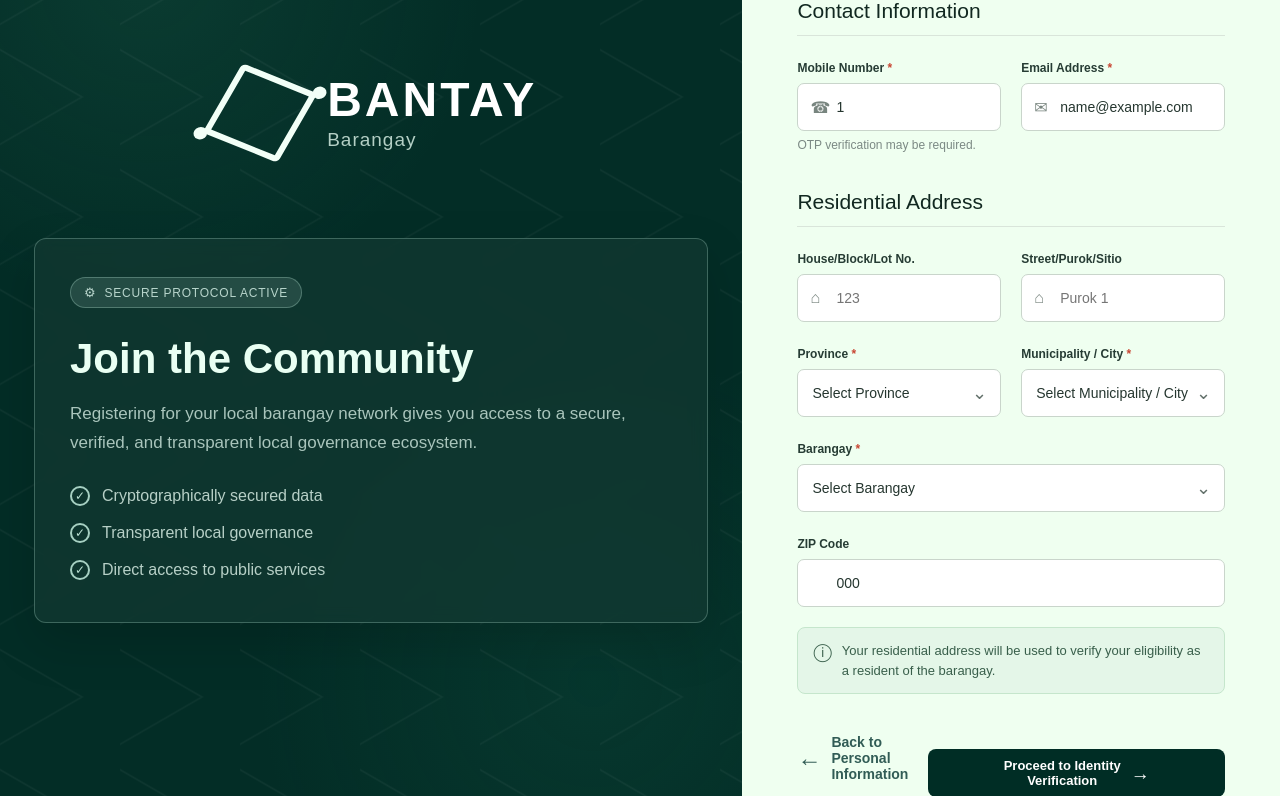
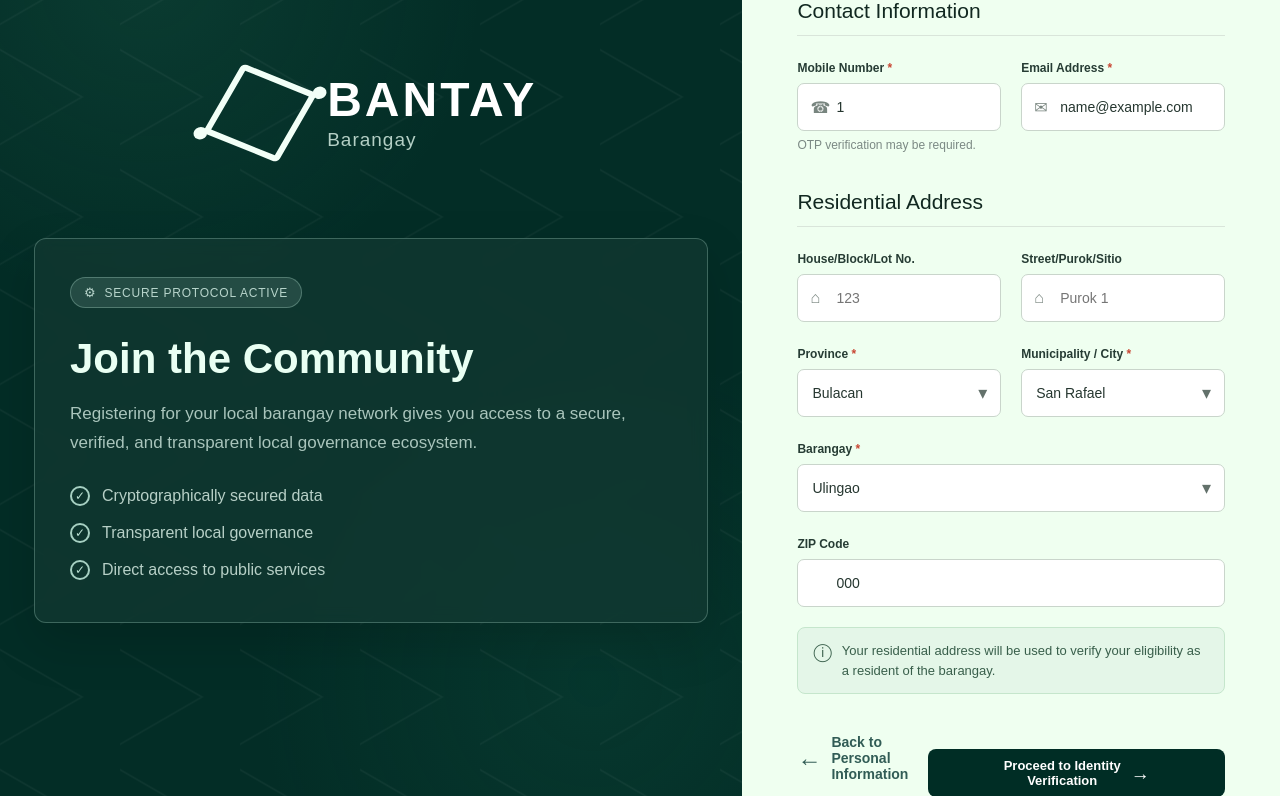
Before and after one commit to jeemndz/bantaybarangay, a Django app: template templates/registration/step2_contact.html in a window 1280 px wide. Shown: the part 263-1059 px from the top of the page. Run offline with Django 5.2, Linux system fonts and the light colour scheme; the template is opened without the code that fills it: most values are stand-ins (such as "Sample title", 1, 10 or a date in 2020).

Commit message:
changes in UI

```diff
--- a/templates/registration/registration.html
+++ b/templates/registration/registration.html
@@ -407,7 +407,7 @@
 
 
                                 <span class="select-arrow">
-                                    ⌄
+                                    ▾
                                 </span>
 
 
@@ -494,7 +494,7 @@
 
 
                             <span class="select-arrow">
-                                ⌄
+                                ▾
                             </span>
 
 
--- a/templates/registration/step2_contact.html
+++ b/templates/registration/step2_contact.html
@@ -462,43 +462,14 @@
                             <div class="input-wrapper select-wrapper">
 
 
-                                <select
-                                    id="province"
-                                    name="province"
-                                    required
-                                >
+                                <select id="province" name="province" required>
 
-                                    <option value="">
-                                        Select Province
-                                    </option>
-
-
-                                    <option
-                                        value="Bulacan"
-                                        {% if registration_data.province == "Bulacan" %}
-                                            selected
-                                        {% endif %}
-                                    >
-                                        Bulacan
-                                    </option>
-
-
-                                    <option
-                                        value="Metro Manila"
-                                        {% if registration_data.province == "Metro Manila" %}
-                                            selected
-                                        {% endif %}
-                                    >
-                                        Metro Manila
-                                    </option>
-
+                                    <option value="Bulacan" {% if registration_data.province == "Bulacan" %}selected {% endif %}> Bulacan </option>
 
                                 </select>
 
 
-                                <span class="select-arrow">
-                                    ⌄
-                                </span>
+                                <span class="select-arrow"> ▾ </span>
 
 
                             </div>
@@ -532,27 +503,7 @@
                                     required
                                 >
 
-                                    <option value="">
-                                        Select Municipality / City
-                                    </option>
-
-
-                                    <option
-                                        value="San Ildefonso"
-                                        {% if registration_data.municipality == "San Ildefonso" %}
-                                            selected
-                                        {% endif %}
-                                    >
-                                        San Ildefonso
-                                    </option>
-
-
-                                    <option
-                                        value="San Rafael"
-                                        {% if registration_data.municipality == "San Rafael" %}
-                                            selected
-                                        {% endif %}
-                                    >
+                                    <option value="San Rafael" {% if registration_data.municipality == "San Rafael" %} selected {% endif %}>
                                         San Rafael
                                     </option>
 
@@ -561,7 +512,7 @@
 
 
                                 <span class="select-arrow">
-                                    ⌄
+                                    ▾
                                 </span>
 
 
@@ -600,28 +551,9 @@
                                 required
                             >
 
-                                <option value="">
-                                    Select Barangay
-                                </option>
 
-
-                                <option
-                                    value="Barangay San Antonio"
-                                    {% if registration_data.barangay == "Barangay San Antonio" %}
-                                        selected
-                                    {% endif %}
-                                >
-                                    Barangay San Antonio
-                                </option>
-
-
-                                <option
-                                    value="Barangay Poblacion"
-                                    {% if registration_data.barangay == "Barangay Poblacion" %}
-                                        selected
-                                    {% endif %}
-                                >
-                                    Barangay Poblacion
+                                <option value="Barangay San Antonio" {% if registration_data.barangay == "Barangay San Antonio" %} selected {% endif %} >
+                                    Ulingao
                                 </option>
 
 
@@ -629,13 +561,9 @@
 
 
                             <span class="select-arrow">
-                                ⌄
+                               ▾
                             </span>
-
-
                         </div>
-
-
                     </div>
 
 
```
Also changed, not shown: registration_documents/WIN_20260120_13_27_53_Pro.jpg (added), registration_documents/WIN_20260804_15_12_14_Pro.jpg (added).
